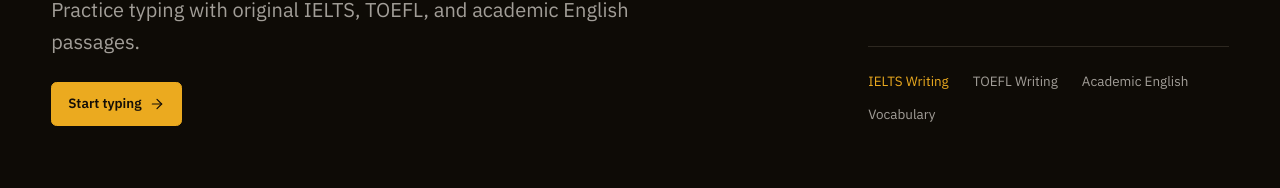
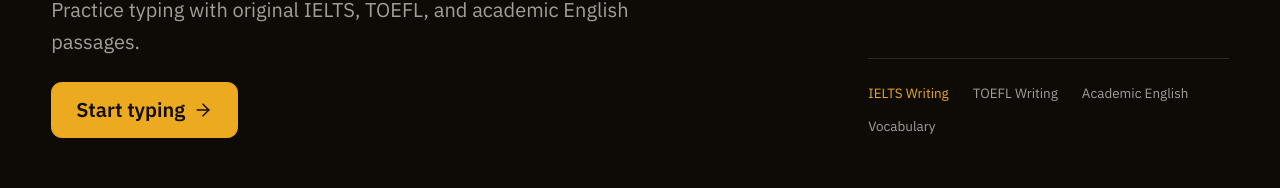
Before and after one commit to Liangchen-0311/TypingAbroad, a Next.js app: page / in a window 1280 px wide. Shown: the part 429-617 px from the top of the page. Built offline with nearby package versions, Linux system fonts and the light colour scheme; no server answers.

Commit message:
Enlarge homepage start typing button

```diff
--- a/src/app/globals.css
+++ b/src/app/globals.css
@@ -475,6 +475,18 @@ button:disabled,
   font-size: var(--text-md);
 }
 
+.home-hero__cta {
+  min-height: 3.5rem;
+  padding-inline: var(--space-lg);
+  border-radius: var(--radius-md);
+  font-size: var(--text-md);
+}
+
+.home-hero__cta svg {
+  width: 1.25rem;
+  height: 1.25rem;
+}
+
 .hero-categories {
   display: flex;
   flex-wrap: wrap;
--- a/src/app/page.tsx
+++ b/src/app/page.tsx
@@ -9,7 +9,7 @@ export default function HomePage() {
         <div>
           <h1>Type faster. Write better English.</h1>
           <p>Practice typing with original IELTS, TOEFL, and academic English passages.</p>
-          <Link className="primary-button" href="/practice">Start typing <ArrowRight aria-hidden="true" /></Link>
+          <Link className="primary-button home-hero__cta" href="/practice">Start typing <ArrowRight aria-hidden="true" /></Link>
         </div>
         <div className="hero-categories" aria-label="Available practice categories">
           <span>IELTS Writing</span><span>TOEFL Writing</span><span>Academic English</span><span>Vocabulary</span>
```
